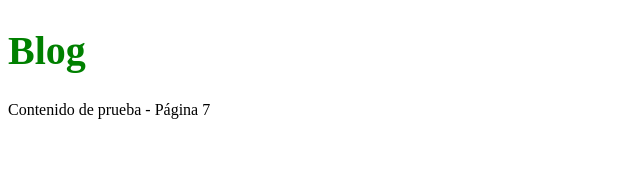
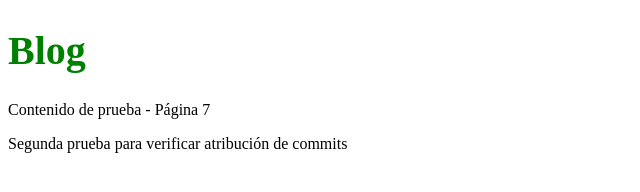
Before and after one commit to stenpastranaa23-cell/portal-ingenieria-ambiental-unicah, a plain HTML site: page pagina-07-blog.html in a window 1280 px wide. Shown: the whole page, without its empty margins (0-640 px from the left). Drawn offline with Linux system fonts and the light colour scheme.

Commit message:
Update pagina-07-blog.html
Segunda prueba

```diff
--- a/pagina-07-blog.html
+++ b/pagina-07-blog.html
@@ -9,5 +9,6 @@
 <body>
     <h1 class="blog__titulo">Blog</h1>
      <p>Contenido de prueba - Página 7</p>
+     <p>Segunda prueba para verificar atribución de commits</p>
 </body>
 </html>
```
